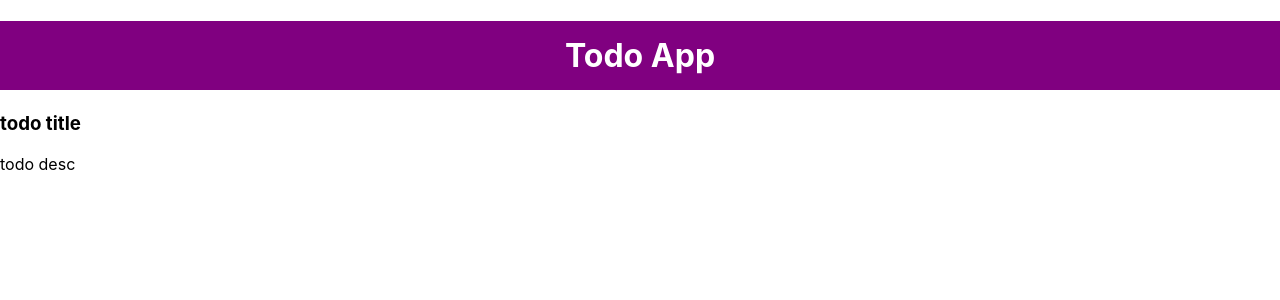
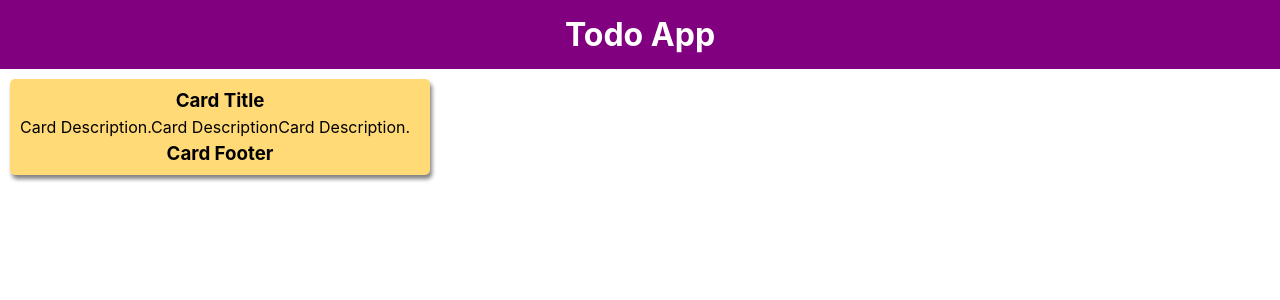
Before and after one commit to moneruzzamanju/todo_app_islam, a React (Create React App) app: page / in a window 1280 px wide. Shown: the top 300 px of the page. Built offline with nearby package versions, Linux system fonts and the light colour scheme.

Commit message:
card component create successfull

```diff
--- a/public/style.css
+++ b/public/style.css
@@ -1,6 +1,33 @@
+*{
+    margin:0;
+    padding:0;
+}
 .headingStyle{
     background-color: purple;
     color:white;
     padding:15px;
     text-align:center;
 }
+
+.card{
+    background: #ffda77;
+    box-shadow: 2px 4px 4px gray;
+    border-radius:5px;
+    margin:10px;
+    padding:10px;
+    width:400px;
+    display:inline-block;
+    /* text-align: center; */
+}
+.cardTitle{
+    text-align:center;
+    margin-bottom:5px;
+}
+.cardDescription{
+    text-align:justify;
+    margin-bottom:5px;
+}
+.cardFooter{
+    text-align:center;
+    font-weight:bold;
+}
--- a/src/index.js
+++ b/src/index.js
@@ -6,18 +6,16 @@ import reportWebVitals from './reportWebVitals';
 
 const root = ReactDOM.createRoot(document.getElementById('root'));
 
-// const headingStyle= {
-//   backgroundColor: "purple",
-//   color:"white",
-//   padding:"15px",
-//   textAlign:'center',
-// }
+
 
 root.render(
   <div>
   <h1 className="headingStyle">Todo App</h1>
-  <h3>todo title</h3>
-  <p>todo desc</p>
+  <div className="card">
+    <h3 className="cardTitle">Card Title</h3>
+    <p className="cardDescription"> Card Description.Card DescriptionCard Description.</p>
+    <h3 className="cardFooter">Card Footer</h3>
+  </div>
   </div>
   // <React.StrictMode>
   //   <App />
```
